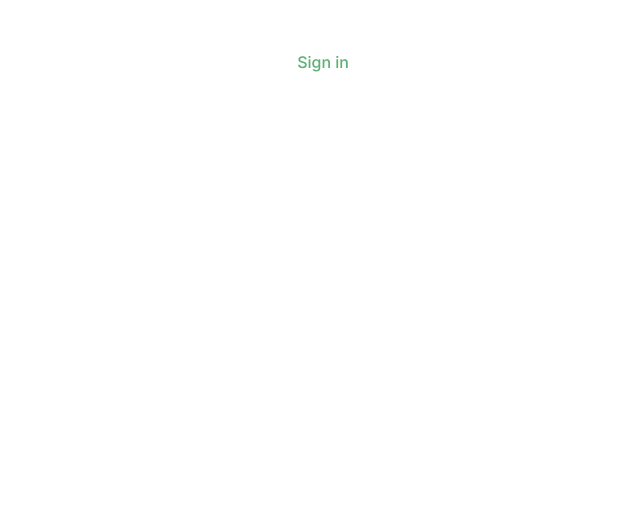
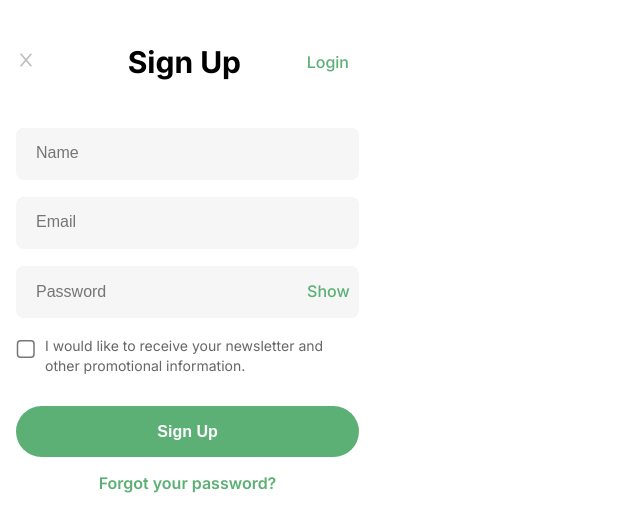
Before and after one commit to ngoccphb1234/react-ui-demo, a React (Create React App) app: page / in a window 1280 px wide. Before the commit this address had no page. Shown: the top 532 px of the page, without its empty margins (0-640 px from the left). Built offline with nearby package versions, Linux system fonts and the light colour scheme.

Commit message:
add router

```diff
--- a/public/index.html
+++ b/public/index.html
@@ -21,14 +21,14 @@
       Only files inside the `public` folder can be referenced from the HTML.
 
       Unlike "/favicon.ico" or "favicon.ico", "%PUBLIC_URL%/favicon.ico" will
-      work correctly both with client-side routing and a non-root public URL.
-      Learn how to configure a non-root public URL by running `npm run build`.
+      work correctly both with client-side routing and a non-app public URL.
+      Learn how to configure a non-app public URL by running `npm run build`.
     -->
     <title>React App</title>
   </head>
   <body>
     <noscript>You need to enable JavaScript to run this app.</noscript>
-    <div id="root"></div>
+    <div id="app"></div>
     <!--
       This HTML file is a template.
       If you open it directly in the browser, you will see an empty page.
--- /dev/null
+++ b/src/App.js
@@ -0,0 +1,18 @@
+import Header from "./components/Header/header";
+import {Route, Routes} from "react-router-dom";
+import SignUpFeature from "./features/auth/SignUp";
+import SignInFeature from "./features/auth/SignIn";
+
+function App() {
+    return <div className="mainDiv">
+        <div className="contentDiv">
+            {/*<Header />*/}
+            <Routes>
+                <Route path="/" element={<SignUpFeature/>}></Route>
+                <Route path="/sign-in" element={<SignInFeature/>}></Route>
+            </Routes>
+        </div>
+    </div>
+}
+
+export default App
--- a/src/components/Button/button.jsx
+++ b/src/components/Button/button.jsx
@@ -5,19 +5,21 @@ import './styles.css'
 Button.propTypes = {
     dataButton: PropTypes.object.isRequired,
     text: PropTypes.string,
-    backgroundColor: PropTypes.string
+    backgroundColor: PropTypes.string,
+    submit: PropTypes.func
 };
 Button.defaultProps = {
     dataButton: {
         text: 'Button',
-        backgroundColor: '#E8E8E8'
+        backgroundColor: '#E8E8E8',
+        submit: null
     }
 }
 
 function Button(dataButton) {
     return (
         <div>
-            <button className="buttonDefault" onClick={() => {}}
+            <button className="buttonDefault" onClick={dataButton.dataButton.submit}
                 style={{backgroundColor: dataButton.dataButton.backgroundColor ? dataButton.dataButton.backgroundColor : '#E8E8E8'}}>{dataButton.dataButton.text}</button>
         </div>
     );
--- a/src/components/Header/header.jsx
+++ b/src/components/Header/header.jsx
@@ -14,61 +14,55 @@ Header.propTypes = {
 
 Header.defaultProps = {
     listContentHeader: {
-        leftType: 'button',
-        rightText: 'Login',
+        leftType: null,
+        rightText: null,
         mainText: '',
-        leftText: 'Back'
+        leftText: ''
     },
 
 }
 
 
+function Header({listContentHeader}) {
 
-function Header({listContentHeader}) {
-    const [mainText, setMainText] = useState('');
 
-    // if (window.location.pathname === '/login'){
-    //     console.log(1);
-    // }else if(window.location.pathname === '/register'){
-    //     console.log(2)
-    // }else {
-    //     console.log(3)
-    // }
-
-    function handleChangeMainText() {
-        setMainText(  'login')
-    }
-
-    let leftButton  = ''
+    let leftButton = ''
     if (listContentHeader.leftType === 'text') {
-        leftButton = <span>
+        leftButton = <li className="liLeft"><span>
             {listContentHeader.leftText}
         </span>
+        </li>
     } else if (listContentHeader.leftType === 'button') {
 
-        leftButton = <span className="closeButtonHeader">
+        leftButton =
+            <li className="liLeft">
+                <a href={'http://localhost:3000/'} className="txtLeftHeader">
+                    <span className="closeButtonHeader">
             <AiOutlineClose/>
         </span>
-    }else {
+                </a>
+            </li>
+
+    } else {
         leftButton = ''
     }
 
-    const element =
+    let rightTextContent =
+        <li className="liRight">
+        <Link to={'sign-in'} className="txtRightHeader">{listContentHeader.rightText}</Link>
+    </li>
+
+    return (
         <div className="v-effect-link">
-        <ul>
-            <li className="liLeft">
-               <a href={'http://localhost:3000/'} className="txtLeftHeader">{leftButton}</a>
-            </li>
-            <li className="liMainText">
-                <span className="mainText">{mainText}</span>
-            </li>
-            <li className="liRight">
-              <Link to={'login'} className="txtRightHeader" onClick={handleChangeMainText}>{listContentHeader.rightText}</Link>
-            </li>
-        </ul>
-    </div>
-    return (
-        element
+            <ul>
+                {leftButton ? leftButton: ''}
+
+                <li className="liMainText">
+                    <span className="mainText">{listContentHeader.mainText}</span>
+                </li>
+                {listContentHeader.rightText ? rightTextContent : ''}
+            </ul>
+        </div>
     );
 }
 
--- a/src/components/Input/Password/passwordInput.jsx
+++ b/src/components/Input/Password/passwordInput.jsx
@@ -6,25 +6,33 @@ import Input from "../input";
 Input.propTypes = {
     inputData: PropTypes.object.isRequired,
     labelPlaceholder: PropTypes.string,
-    name: PropTypes.string
+    name: PropTypes.string,
+    errors: PropTypes.array,
 };
 
 Input.defaultProps = {
     inputData: {
         labelPlaceholder: '',
-        name: ''
-    }
+        name: '',
+        value: '',
+        onChange: null
+    },
+    errors: []
 }
 
-function PasswordInput(inputData) {
+function PasswordInput(inputData, errors) {
     const [showPassword, setShowPassword] = useState(false)
+
     function handleShowHidePassword() {
         setShowPassword(!showPassword)
     }
+
     return (
         <div className="divInputPassword">
-                <input type={showPassword ? 'text' : 'password'} name={inputData.inputData.name} placeholder={inputData.inputData.labelPlaceholder} className="inputPassword" />
-                <span onClick={handleShowHidePassword} className="showPasswordTxt">{showPassword ? 'Hide' : 'Show'}</span>
+            <input type={showPassword ? 'text' : 'password'} value={inputData.inputData.value}
+                   onChange={inputData.inputData.onChange} name={inputData.inputData.name}
+                   placeholder={inputData.inputData.labelPlaceholder} className="inputPassword"/>
+            <span onClick={handleShowHidePassword} className="showPasswordTxt">{showPassword ? 'Hide' : 'Show'}</span>
         </div>
     );
 }
--- a/src/components/Input/input.jsx
+++ b/src/components/Input/input.jsx
@@ -5,21 +5,30 @@ import './styles.scss'
 Input.propTypes = {
     inputData: PropTypes.object.isRequired,
     labelPlaceholder: PropTypes.string,
-    name: PropTypes.string
+    name: PropTypes.string,
+    errors: PropTypes.array,
+
 };
 
 Input.defaultProps = {
     inputData: {
         labelPlaceholder: '',
-        name: ''
-    }
+        name: '',
+        value: '',
+        onChange: null
+    },
+    errors: []
+
 }
 
-function Input(inputData) {
+function Input(inputData, errors) {
+    console.log(errors);
     return (
         <div className="divInput">
             {/*<label className="labelControl">*/}
-                <input type="text" name={inputData.inputData.name} placeholder={inputData.inputData.labelPlaceholder} className="inputControl" />
+                <input type="text" value={inputData.inputData.value} onChange={inputData.inputData.onChange} name={inputData.inputData.name} placeholder={inputData.inputData.labelPlaceholder} className="inputControl" />
+            {errors.name && <div className="validation" style={{display: 'block'}}>{errors.name}</div>}
+
             {/*</label>*/}
         </div>
     );
--- a/src/features/auth/SignIn/index.jsx
+++ b/src/features/auth/SignIn/index.jsx
@@ -4,6 +4,7 @@ import './styles.css'
 import Input from "../../../components/Input/input";
 import PasswordInput from "../../../components/Input/Password/passwordInput";
 import Button from "../../../components/Button/button";
+import Header from "../../../components/Header/header";
 
 SignInFeature.propTypes = {
 
@@ -22,8 +23,12 @@ function SignInFeature() {
         text: 'Log In',
         backgroundColor: '#5DB075'
     }
+    const listContentHeader = {
+        mainText: 'Log In',
+    }
     return (
         <div>
+            <Header listContentHeader={listContentHeader}/>
             <form action="#">
                 <Input inputData={inputEmail}/>
                 <PasswordInput  inputData={inputPassword}/>
--- a/src/features/auth/SignUp/index.jsx
+++ b/src/features/auth/SignUp/index.jsx
@@ -1,18 +1,18 @@
-import React from 'react';
+import React, {useState} from 'react';
+import ReactDOM from "react-dom/client";
 import PropTypes from 'prop-types';
 import './styles.css'
 import Input from "../../../components/Input/input";
 import PasswordInput from "../../../components/Input/Password/passwordInput";
 import Button from "../../../components/Button/button";
+import Header from "../../../components/Header/header";
 
-SignUpFeature.propTypes = {
-
-};
+SignUpFeature.propTypes = {};
 
 function SignUpFeature() {
     const inputName = {
         labelPlaceholder: 'Name',
-        name: 'name'
+        name: 'name',
     }
     const inputEmail = {
         labelPlaceholder: 'Email',
@@ -24,14 +24,120 @@ function SignUpFeature() {
     }
     const dataButton = {
         text: 'Sign Up',
-        backgroundColor: '#5DB075'
+        backgroundColor: '#5DB075',
+        handleSubmit: null
     }
+    const listContentHeader = {
+        leftType: 'button',
+        rightText: 'Login',
+        mainText: 'Sign Up',
+    }
+
+    const [signUp, setSignUp] = useState(
+        {
+            name: '',
+            email: '',
+            password: ''
+        }
+    );
+
+    const [errors, setErrors] = useState([]);
+
+    function handleInput(e) {
+        const value = e.target.value;
+        const nameTarget = e.target.name;
+        switch (nameTarget) {
+            case 'name':
+                setSignUp({
+                    ...signUp,
+                    name: value,
+                });
+                break;
+            case 'email':
+                setSignUp({
+                    ...signUp,
+                    email: value,
+                });
+                break;
+            case 'password':
+                setSignUp({
+                    ...signUp,
+                    password: value,
+                });
+                break;
+            default:
+                console.log('this is default case')
+
+        }
+
+    }
+    function validate(name, email, password) {
+        // we are going to store errors for all fields
+        // in a signle array
+        const errors = [];
+
+        if (name.length === 0) {
+            errors.push("Name can't be empty");
+        }
+
+        if (email.length < 5) {
+            errors.push("Email should be at least 5 charcters long");
+        }
+        if (email.split("").filter(x => x === "@").length !== 1) {
+            errors.push("Email should contain a @");
+        }
+        if (email.indexOf(".") === -1) {
+            errors.push("Email should contain at least one dot");
+        }
+
+        if (password.length < 6) {
+            errors.push("Password should be at least 6 characters long");
+        }
+
+        return errors;
+    }
+
+    function handleSubmit(e) {
+        e.preventDefault();
+        const {name, email, password} = signUp;
+
+        const errors = validate(name, email, password);
+        if (errors.length > 0) {
+           setErrors(errors);
+        }
+    }
+
     return (
         <div>
+            <Header listContentHeader={listContentHeader}/>
+            <ul>
+                {
+                    errors.map((error) =>
+                        <li  key={errors.indexOf(error)}>{error}</li>
+                    )
+                }
+            </ul>
             <form action="#">
-                <Input inputData={inputName}/>
-                <Input inputData={inputEmail}/>
-                <PasswordInput  inputData={inputPassword}/>
+                <Input inputData={
+                    {
+                        'labelPlaceholder': 'Name',
+                        'name': 'name',
+                        'value': signUp.name,
+                        'onChange': handleInput
+                    }
+                }/>
+                <Input inputData={{
+                    'labelPlaceholder': 'Email',
+                    'name': 'email',
+                    'value': signUp.email,
+                    'onChange': handleInput
+                }} errors={errors}/>
+                <PasswordInput inputData={{
+                    'labelPlaceholder': 'Password',
+                    'name': 'password',
+                    'value': signUp.password,
+                    'onChange': handleInput
+                }} errors={errors} />
                 <div className="divInlineParent">
                     <div className="divInlineLeft">
                         <input className="checkBoxLogin" type="checkbox"/>
@@ -40,7 +146,11 @@ function SignUpFeature() {
                         <span className="txtCheckboxLogin">I would like to receive your newsletter and other promotional information.</span>
                     </div>
                 </div>
-                <Button dataButton={dataButton}/>
+                <Button dataButton={{
+                    text: 'Sign Up',
+                    backgroundColor: '#5DB075',
+                    submit: handleSubmit
+                }}/>
             </form>
             <div className="ForgotPassword">
                 <a href={'http://localhost:3000/'} className="ForgotPasswordLink">Forgot your password?</a>
--- a/src/index.js
+++ b/src/index.js
@@ -1,46 +1,36 @@
 import React from 'react';
 import ReactDOM from "react-dom/client";
+import './index.css';
+
 import {
     BrowserRouter,
-    Routes,
-    Route,
 } from "react-router-dom";
-import './index.css';
+import App from "./App";
 
-import Header from "./components/Header/header";
-import SignUpFeature from "./features/auth/SignUp";
-import SignInFeature from "./features/auth/SignIn";
-
-const listContentHeader = {
-    leftType: '',
-    rightText: 'Sign in',
-    mainText: 'Sign up',
-    leftText: ''
-}
+// import Header from "./components/Header/header";
+// import Routers from "./routes/routes";
+//
+// const listContentHeader = {
+//     leftType: '',
+//     rightText: 'Sign in',
+//     mainText: 'Sign up',
+//     leftText: ''
+// }
+//
+// const rootElement = <div className="mainDiv">
+//     <div className="contentDiv">
+//         <Header listContentHeader={listContentHeader}/>
+//         <Routers/>
+//     </div>
+// </div>
 
 
-const rootElement = <div className="mainDiv">
-    <div className="contentDiv">
-        <Header listContentHeader={listContentHeader}/>
-        <Routes>
-            <Route path="register" element={<SignUpFeature/>} />
-            <Route path="login" element={<SignInFeature/>} />
-        </Routes>
-        {/*<SignInFeature/>*/}
-    </div>
-</div>
-
-
-const root = ReactDOM.createRoot(document.getElementById('root'));
+const root = ReactDOM.createRoot(document.getElementById('app'));
 
 root.render(
  <React.StrictMode>
      <BrowserRouter>
-         {rootElement}
+         <App/>
      </BrowserRouter>
  </React.StrictMode>
 );
-
-// If you want to start measuring performance in your app, pass a function
-// to log results (for example: reportWebVitals(console.log))
-// or send to an analytics endpoint. Learn more: https://bit.ly/CRA-vitals
--- /dev/null
+++ b/src/routes/routes.jsx
@@ -0,0 +1,19 @@
+import {Route, Routes} from "react-router-dom";
+import SignUpFeature from "../features/auth/SignUp";
+import SignInFeature from "../features/auth/SignIn";
+import React, {useEffect} from "react";
+
+function Routers() {
+    // useEffect(() => {
+    //     document.title = '';
+    // }, []);
+    return  <div>
+        <Routes>
+            <Route path="register" element={<SignUpFeature/>} />
+            <Route path="login" element={<SignInFeature/>} />
+        </Routes>
+    </div>
+
+
+}
+export default Routers;
```
Also changed, not shown: src/index.css (+26 -0 lines).
